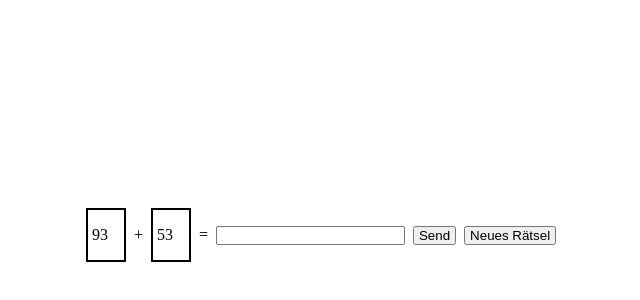
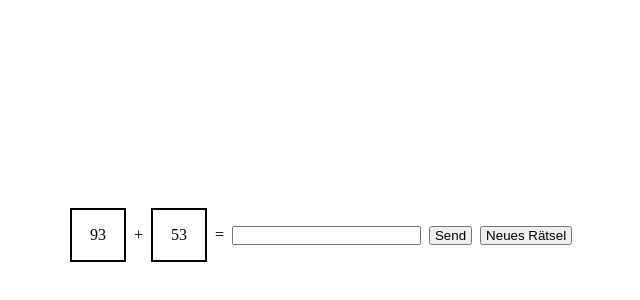
Before and after one commit to huangrunhong/25_Aufgaben-Addition_Game, a plain HTML site: page index.html in a window 1280 px wide. Shown: the part 32-332 px from the top of the page, without its empty margins (319-959 px from the left). Drawn offline with Linux system fonts and the light colour scheme.

Commit message:
inputNumber width change

```diff
--- a/assets/css/style.css
+++ b/assets/css/style.css
@@ -27,9 +27,10 @@ input {
   padding-inline: 0.25rem;
 }
 .inputNumber {
-  padding: 1rem 0.25rem;
-  width: 2.5rem;
+  padding: 1rem 0;
+  width: 3.5rem;
   border: 2px solid black;
+  text-align: center;
 }
 h1 {
   font-family: Orbitron;
```
